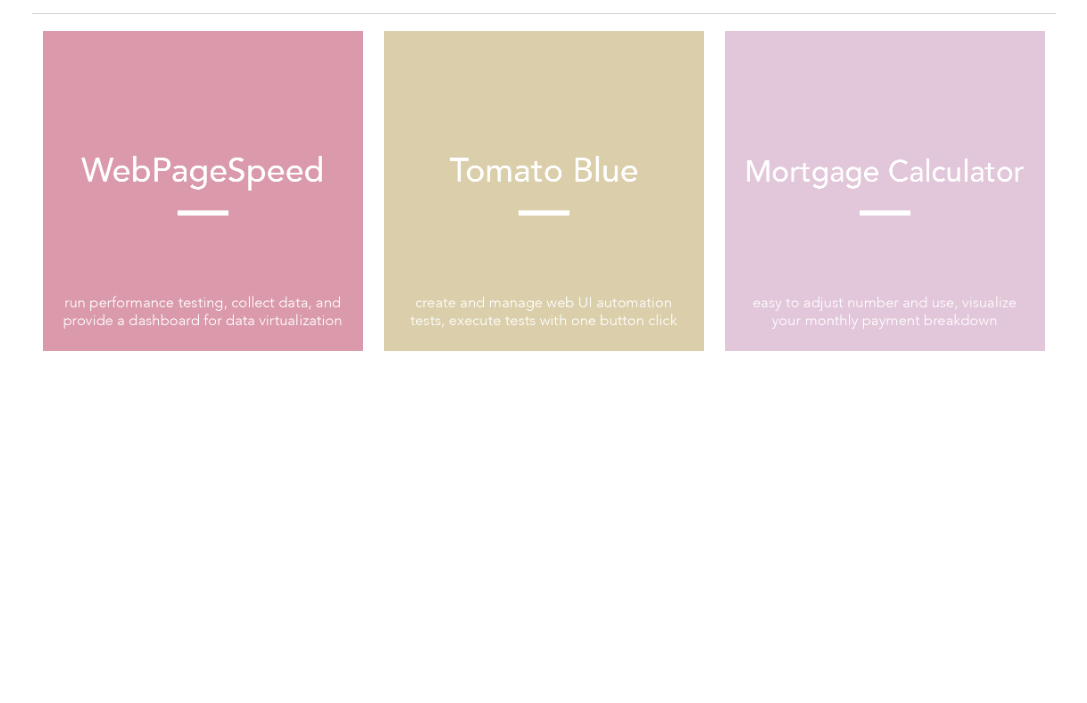
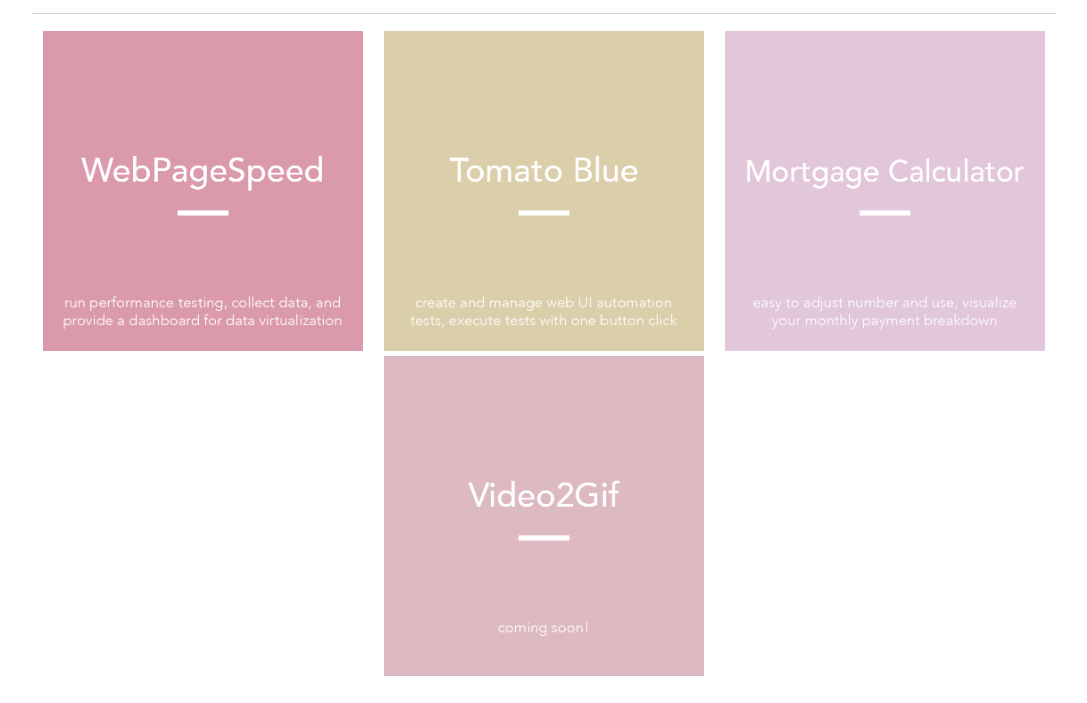
Before and after one commit to macyngan/macyngan.github.io, a plain HTML site: page index.html in a window 1280 px wide. Shown: the part 101-804 px from the top of the page, without its empty margins (96-1183 px from the left). Drawn offline with Linux system fonts and the light colour scheme.

Commit message:
add video2gif thumbnail

```diff
--- a/index.html
+++ b/index.html
@@ -42,6 +42,11 @@
                 <img src="./images/mortgageCalculator/thumbnail.png" alt="Mortgage Calculator">
             </a>
         </div>
+        <div>
+            <a>
+                <img src="./images/video2Gif/thumbnail.png" alt="Video2Gif">
+            </a>
+        </div>
     </div>
 </div>
 
```
Also changed, not shown: images/video2Gif/thumbnail.png (added).
